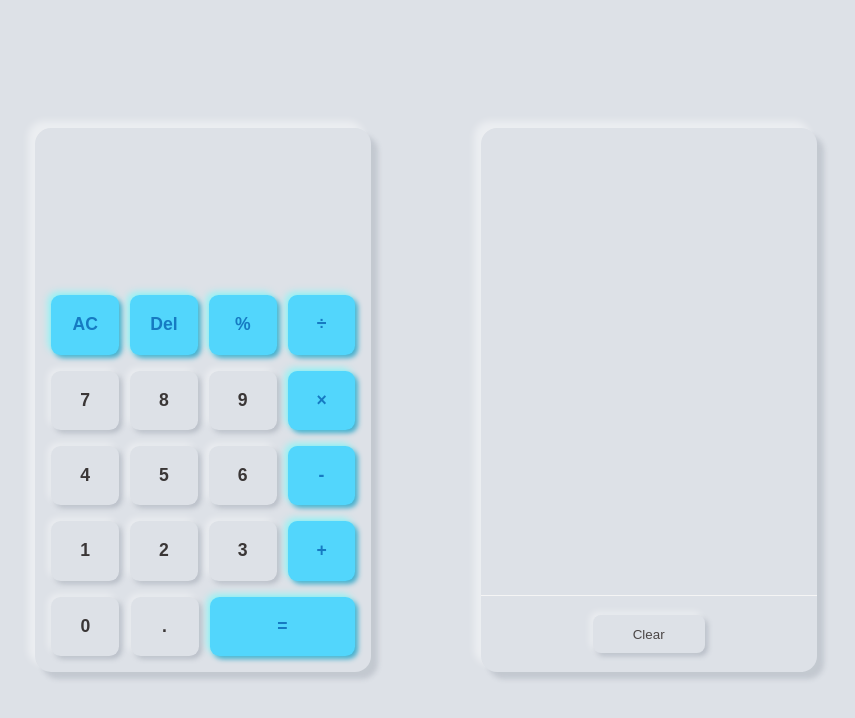
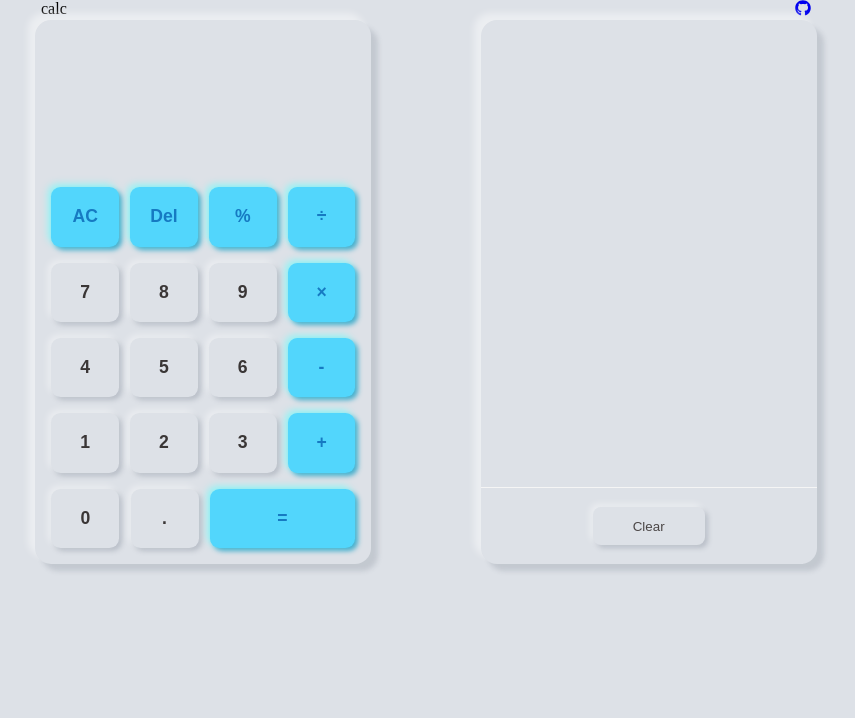
Before and after one commit to Vhickyy/calculator-v2, a React (Vite) app: page / in a window 1280 px wide. Shown: the top 718 px of the page, without its empty margins (214-1069 px from the left). Built offline with nearby package versions, Linux system fonts and the light colour scheme.

Commit message:
added header

```diff
--- a/package.json
+++ b/package.json
@@ -12,6 +12,7 @@
   "dependencies": {
     "react": "^18.2.0",
     "react-dom": "^18.2.0",
+    "react-icons": "^4.10.1",
     "styled-components": "^5.3.10"
   },
   "devDependencies": {
--- a/src/App.tsx
+++ b/src/App.tsx
@@ -1,34 +1,46 @@
 import styled from 'styled-components'
 import Calculator from './Components/Calculator/Calculator';
 import History from './Components/History';
+import {FaGithub} from "react-icons/fa"
 
 function App() {
   return (
-    <Wrapper>
-      {/* <div className='calculator-body'> */}
-        <Calculator/>
-      {/* </div> */}
-      {/* <div className='history-body'> */}
-        <History/>
-      {/* </div> */}
-    </Wrapper>
+    <>
+      <Header>
+        <div>calc</div>
+        <div>
+          <a href="#"><FaGithub/></a>
+        </div>
+      </Header>
+      <Wrapper>
+          <Calculator/>
+          <History/>
+      </Wrapper>
+    </>
   );
 }
 
 export default App;
 
 const Wrapper = styled.main`
-  min-height: 100vh;
+  /* min-height: 100vh; */
   background-color: #dde1e7;
   display: grid;
   place-items: center;
   row-gap: 2rem;
   padding-block: 2rem;
   width: min(100%,1000px);
-  margin: auto;
+  margin-inline: auto;
+  /* background-color: green; */
   @media screen and (min-width: 768px) {
     display: flex;
     justify-content: space-evenly;
     padding-block: 0;
   }
 `
+const Header = styled.header`
+display: flex;
+justify-content: space-between;
+width: min(90%,770px);
+margin-inline: auto;
+`
--- a/src/Components/Calculator/Button.tsx
+++ b/src/Components/Calculator/Button.tsx
@@ -3,12 +3,11 @@ import { useCalculator } from '../../context/CalculatorContext';
 
 const Button = ({ value}:{value:string}) => {
     const {inputVal} = useCalculator()
-    const handleInput = (e: any) =>{
-        // console.log(e.target.textContent);
-        inputVal(e.target.textContent);
+    const handleInput = (value: string) =>{
+        inputVal(value);
     }
   return (
-    <InputbtnStyle onClick={(e)=>handleInput(e)}>{value}</InputbtnStyle>
+    <InputbtnStyle onClick={()=>handleInput(value)}>{value}</InputbtnStyle>
   )
 }
 
--- a/src/Components/Calculator/Calculator.tsx
+++ b/src/Components/Calculator/Calculator.tsx
@@ -2,11 +2,10 @@ import { useCalculator } from '../../context/CalculatorContext';
 import styled from 'styled-components';
 import { OperationbtnStyle } from '../../styles/Buttonstyle';
 import Button from './Button';
-
 const Calculator = () => {
     const {currentValue,previousValue,operation,inputOperation,deleteInput,percent,evaluate,clearAll} = useCalculator();
-    const handleOperation = (e: any) =>{
-        inputOperation(e.target.textContent)
+    const handleOperation = (value:string) =>{
+        inputOperation(value)
     }
   return (
     <Wrapper>
@@ -18,29 +17,28 @@ const Calculator = () => {
             <div className='grid'>
                 <OperationbtnStyle  onClick={clearAll}>AC</OperationbtnStyle>
                 <OperationbtnStyle  onClick={deleteInput}>Del</OperationbtnStyle>
-                <OperationbtnStyle  onClick={(e:any) => percent(e.target.textContent) }>%</OperationbtnStyle>
-                <OperationbtnStyle  onClick={handleOperation}>÷</OperationbtnStyle>
+                <OperationbtnStyle  onClick={() => percent("%")}>%</OperationbtnStyle>
+                <OperationbtnStyle  onClick={()=>handleOperation("÷")}>÷</OperationbtnStyle>
             </div>
             <div className='grid'>
                 <Button value='7'/>
                 <Button value='8'/>
                 <Button value='9'/>
-                <OperationbtnStyle onClick={handleOperation}>×</OperationbtnStyle>
+                <OperationbtnStyle onClick={()=>handleOperation("×")}>×</OperationbtnStyle>
             </div>
             <div className='grid'>
                 <Button value='4'/>
                 <Button value='5'/>
                 <Button value='6'/>
-                <OperationbtnStyle onClick={handleOperation}>-</OperationbtnStyle>
+                <OperationbtnStyle onClick={()=>handleOperation("-")}>-</OperationbtnStyle>
             </div>
             <div className='grid'>
                 <Button value='1'/>
                 <Button value='2'/>
                 <Button value='3'/>
-                <OperationbtnStyle className='operation' onClick={handleOperation}>+</OperationbtnStyle>
+                <OperationbtnStyle className='operation' onClick={()=>handleOperation("+")}>+</OperationbtnStyle>
             </div>
             <div className='last-grid'>
-                {/* <OperationbtnStyle className='operation'>H</OperationbtnStyle> */}
                 <Button value='0'/>
                 <Button value='.'/>
                 <OperationbtnStyle className='operation last-btn' onClick={evaluate}>=</OperationbtnStyle>
@@ -49,17 +47,14 @@ const Calculator = () => {
     </Wrapper>
   )
 }
-
 export default Calculator;
 
 const Wrapper = styled.section`
     background-color: #dde1e7;
     width: 21rem;
     height: 34rem;
-    /* height: 84vh; */
     display: flex;
     flex-direction: column;
-    justify-content: space-between;
     border-radius: 1rem;
     padding: 3rem 1rem 1rem 1rem;
     box-shadow: -7px -7px 7px #ffffff70, 7px 7px 5px rgba(94, 104, 121, .2);
@@ -68,11 +63,10 @@ const Wrapper = styled.section`
         padding: 1.2rem 0;
         border-radius: .3rem;
         height: 100%;
-        /* background-color: blue; */
         display: grid;
         align-content: end;
         text-align: end;
-        font-size: 1.4rem;
+        font-size: 1.5rem;
         font-weight: 600;
     }
     .button-section{
@@ -85,7 +79,6 @@ const Wrapper = styled.section`
         display: grid;
         grid-template-columns: repeat(4,1fr);
         column-gap: .7rem;
-        /* background-color: green; */
     }
     .last-grid{
         display: flex;
@@ -98,9 +91,8 @@ const Wrapper = styled.section`
         }
     }
     @media screen and (max-width:400px) {
-        //height: 35rem;
         .button-section{
-           row-gap: .7rem;
+           row-gap: .9rem;
         }
     }
 `
--- a/src/Components/History.tsx
+++ b/src/Components/History.tsx
@@ -5,7 +5,7 @@ const History = () => {
   return (
     <Wrapper>
       <div className='text'>
-        {history.map((result,index)=>{
+        {history.map((result:string[],index)=>{
           return (
             <div key={index}>
               <p>{result.slice(0,-1).join(" ")}</p>
--- a/src/styles/Buttonstyle.tsx
+++ b/src/styles/Buttonstyle.tsx
@@ -4,7 +4,7 @@ export const Buttonstyle = styled.button`
   /* margin-top: 1rem; */
   border-radius: .6rem;
   border: none;
-  font-weight: 600;
+  font-weight: 700;
   font-size: 1.1rem;
   outline: none;
   cursor: pointer;
```
Also changed, not shown: 1 other file (tests, documents, lock files or other folders).
